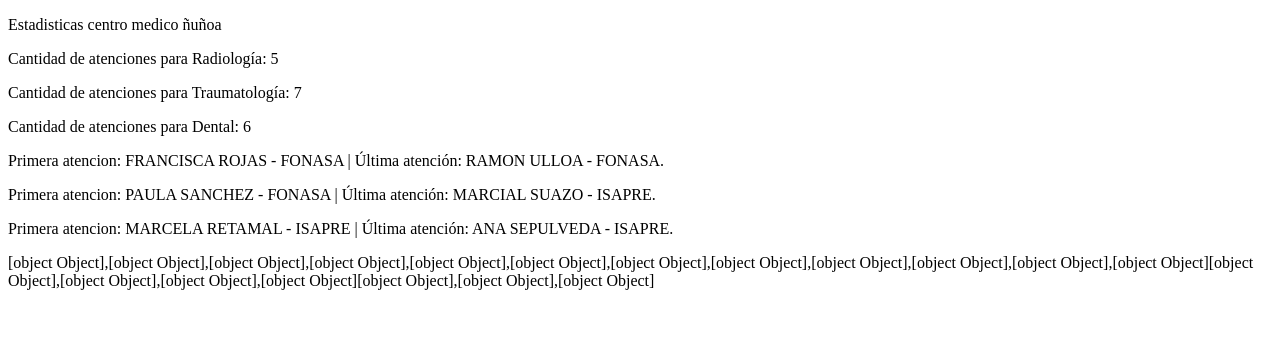
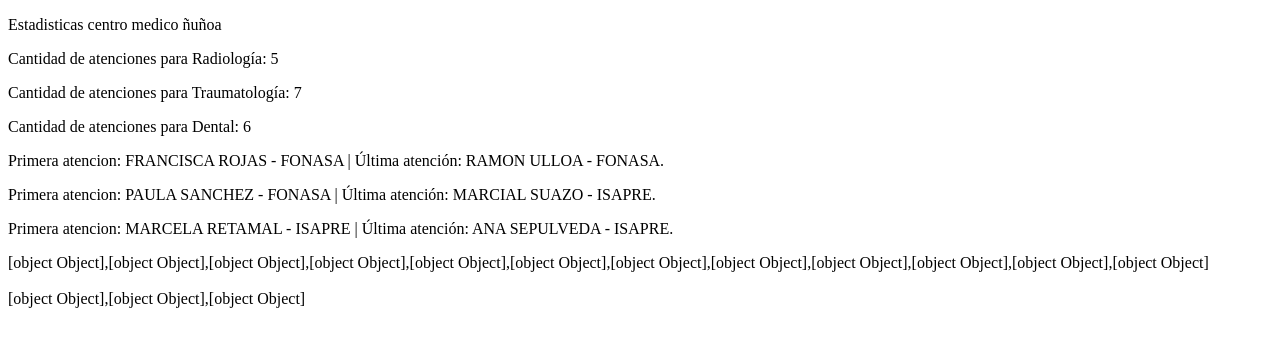
Before and after one commit to HelenaMinond/arrays-y-objetos-uso-con-metodos, a plain HTML site: page index.html in a window 1280 px wide. Drawn offline with Linux system fonts and the light colour scheme.

Commit message:
eliminacion de primer y ultimo elemento del arreglo radiologia

```diff
--- a/index.html
+++ b/index.html
@@ -65,13 +65,17 @@ horasIncorporadas.forEach(function(val){
 });
 document.write(traumatologia)
 
+//Espacio
+document.write('<br><br>')
+
 //2. Eliminacion de primer y ultimo elemento de radiologia
-//*Primer elemento
-radiologia.shift();
+radiologia.shift(); //Primer elemento
+radiologia.pop(); //Ultimo elemento
 document.write(radiologia);
-//*Ultimo elemento
-radiologia.pop();
-document.write(radiologia);
+
+//Espacio
+document.write('<br><br>')
+
 
 
 
```
